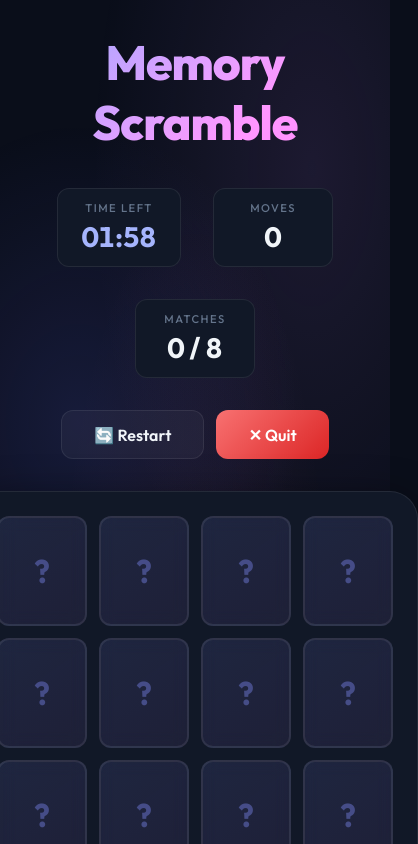
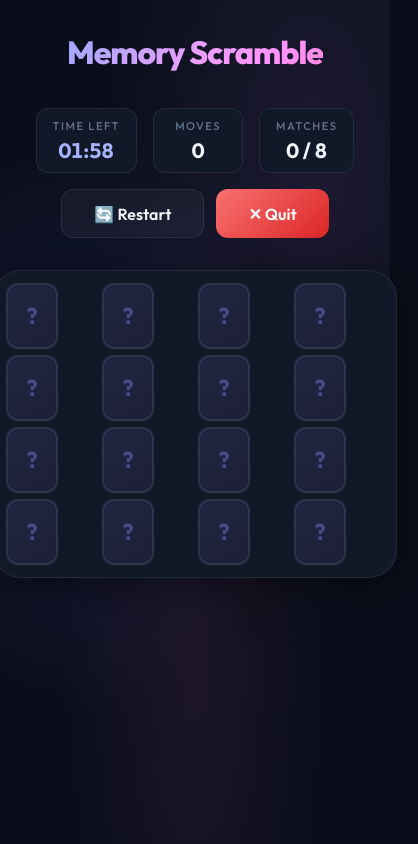
Before and after one commit to wsamir2/memory-scramble, a plain HTML site: page index.html in a window 390 px wide. Both pictures are taken after a click on the button "🎮 Start Game". Shown: the top 844 px of the page, 418 px wide, since content can reach past the window. Drawn offline with Linux system fonts and the light colour scheme.

Commit message:
feat: add responsive breakpoints for mobile devices

```diff
--- a/css/style.css
+++ b/css/style.css
@@ -537,3 +537,32 @@ body::before {
     transform: scale(1) translateY(0);
   }
 }
+
+/* ---------- Responsive ---------- */
+@media (max-width: 640px) {
+  .game-header h1 { font-size: 2rem; }
+  .config-panel { padding: 1.5rem; }
+  .config-row { grid-template-columns: 1fr; }
+  .card { width: 65px; height: 80px; }
+  .card-front .card-icon { font-size: 1.8rem; }
+  .card-back::before { font-size: 1.4rem; }
+  .game-board { gap: 8px; padding: 1rem; }
+  .hud-item { min-width: 90px; padding: .6rem 1rem; }
+  .hud-value { font-size: 1.3rem; }
+  .modal { padding: 2rem 1.5rem; }
+}
+
+@media (max-width: 420px) {
+  .card { width: 52px; height: 66px; }
+  .card-front .card-icon { font-size: 1.4rem; }
+  .game-board { gap: 6px; padding: .75rem; }
+  .game-hud { gap: 1rem; }
+}
+
+/* ---------- Utility ---------- */
+.hidden { display: none !important; }
+
+.text-center { text-align: center; }
+
+.mt-1 { margin-top: 1rem; }
+.mt-2 { margin-top: 2rem; }
```
